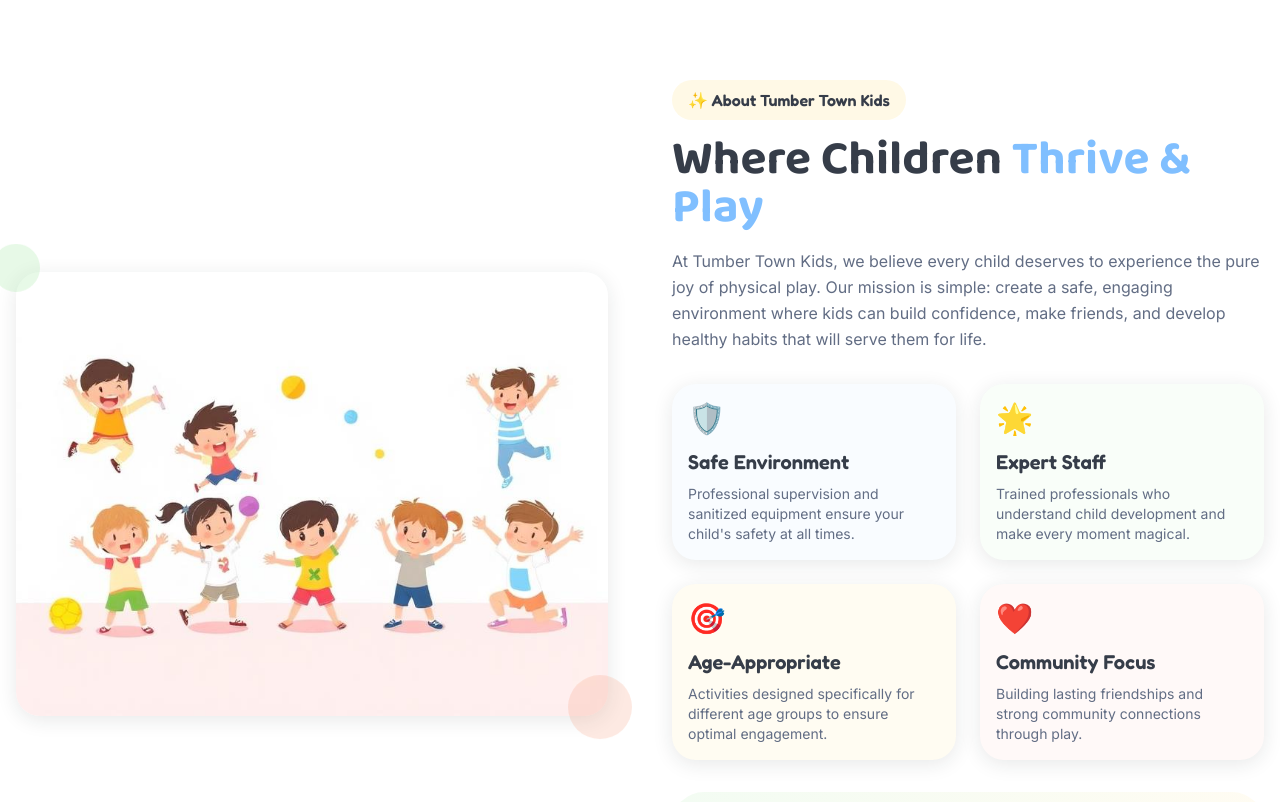
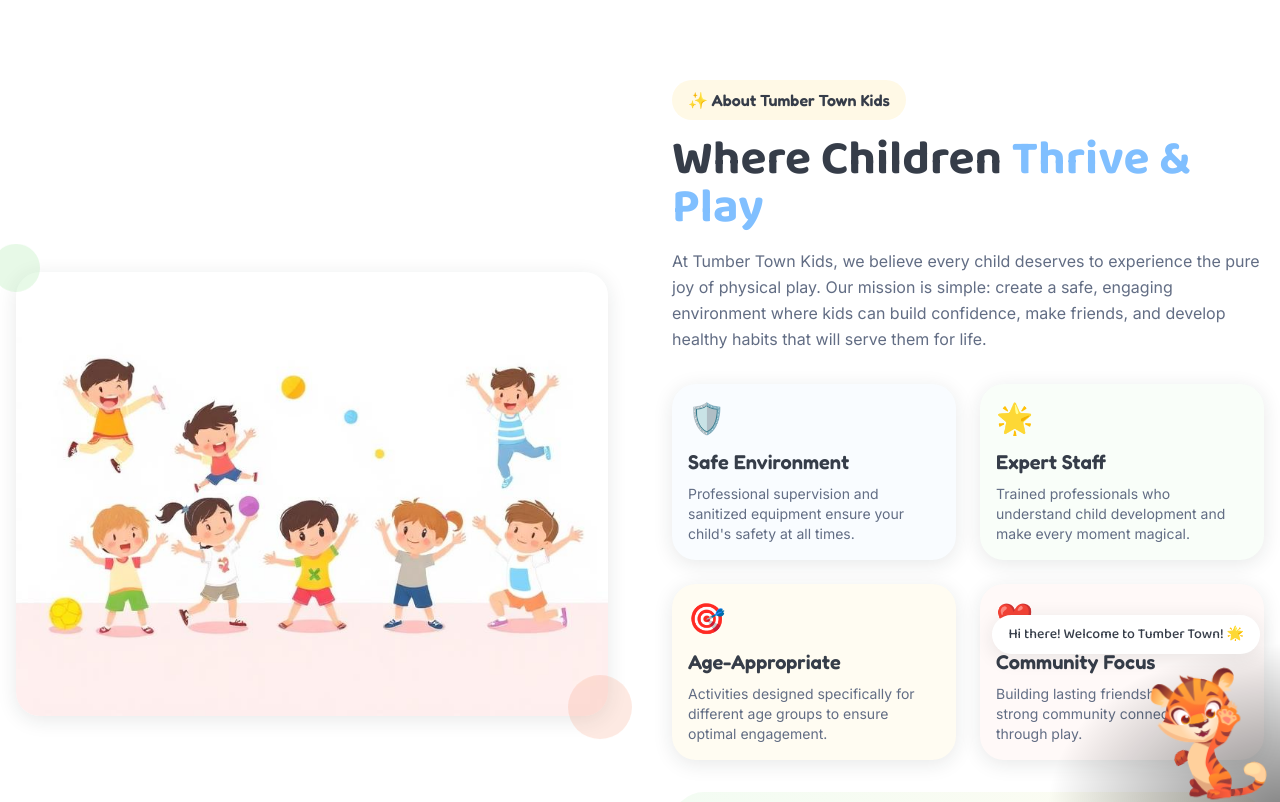
Before and after one commit to Sameen-K-A/Kids_Space, a React (Vite) app: page / in a window 1280 px wide. Shown: the top 802 px of the page. Built offline with nearby package versions, Linux system fonts and the light colour scheme.

Commit message:
Update scrolbar and bg

```diff
--- a/src/components/CartoonLion.tsx
+++ b/src/components/CartoonLion.tsx
@@ -7,7 +7,7 @@
   const [visible, setVisible] = useState(true);
 
   useEffect(() => {
-    const timer = setTimeout(() => setVisible(false), 2000);
+    const timer = setTimeout(() => setVisible(false), 200000);
     return () => clearTimeout(timer);
   }, []);
 
@@ -28,9 +28,9 @@
         x: visible ? 0 : 50,
       }}
       transition={{ duration: 0.1 }}
-      className="fixed -bottom-2 right-2 z-50 space-y-1 flex flex-col items-end"
+      className="fixed -bottom-2 right-0 z-50 space-y-1 flex flex-col items-end bg-lion-gradient pt-10 pl-10"
     >
-      <p className="text-foreground bg-white font-medium text-sm font-playful leading-relaxed px-4 py-2 rounded-2xl shadow-soft max-w-xs">
+      <p className="text-foreground bg-white font-medium text-sm font-playful leading-relaxed px-4 py-2 mr-5 rounded-2xl shadow-soft max-w-xs">
         Hi there! Welcome to Tumber Town! 🌟
       </p>
 
@@ -39,7 +39,7 @@
           options={defaultOptions}
           height={150}
           width={150}
-          style={{ transform: "scaleX(-1)", marginRight: "-20px" }}
+          style={{ transform: "scaleX(-1)", marginRight: "-10px" }}
         />
       </div>
     </motion.div>
--- a/src/index.css
+++ b/src/index.css
@@ -266,3 +266,22 @@
     font-family: 'Inter', sans-serif;
   }
 }
+
+::-webkit-scrollbar {
+  display: none;
+}
+
+body {
+  -ms-overflow-style: none;
+}
+
+body {
+  scrollbar-width: none;
+}
+
+.bg-lion-gradient {
+  background-color: hsla(0, 0%, 100%, 0);
+  background-image:
+    radial-gradient(at 100% 100%, rgba(0, 0, 0, 0.475) 0px, transparent 50%),
+    radial-gradient(at 0% 0%, hsla(0, 0%, 100%, 0) 0px, transparent 50%);
+}
```
